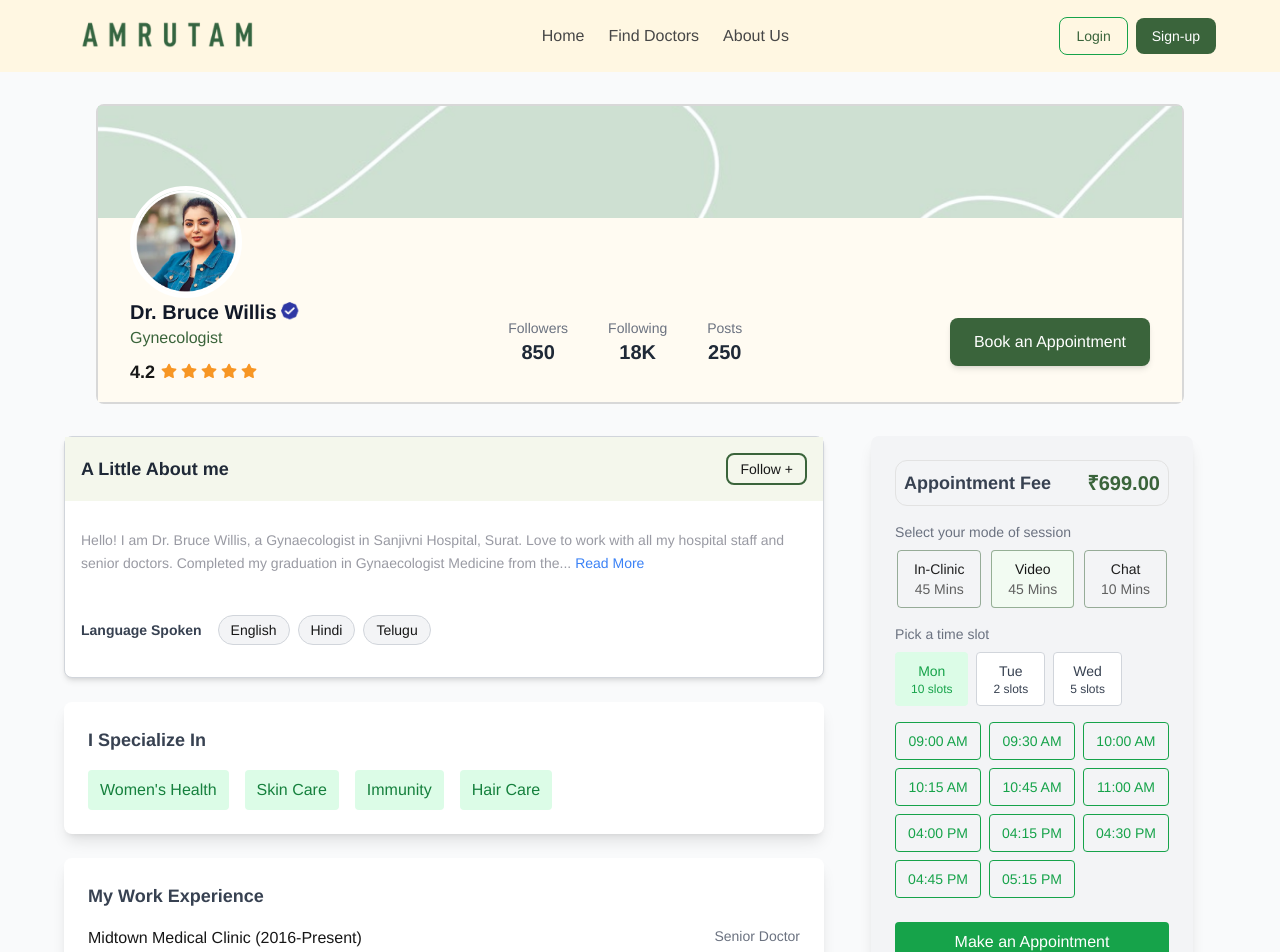
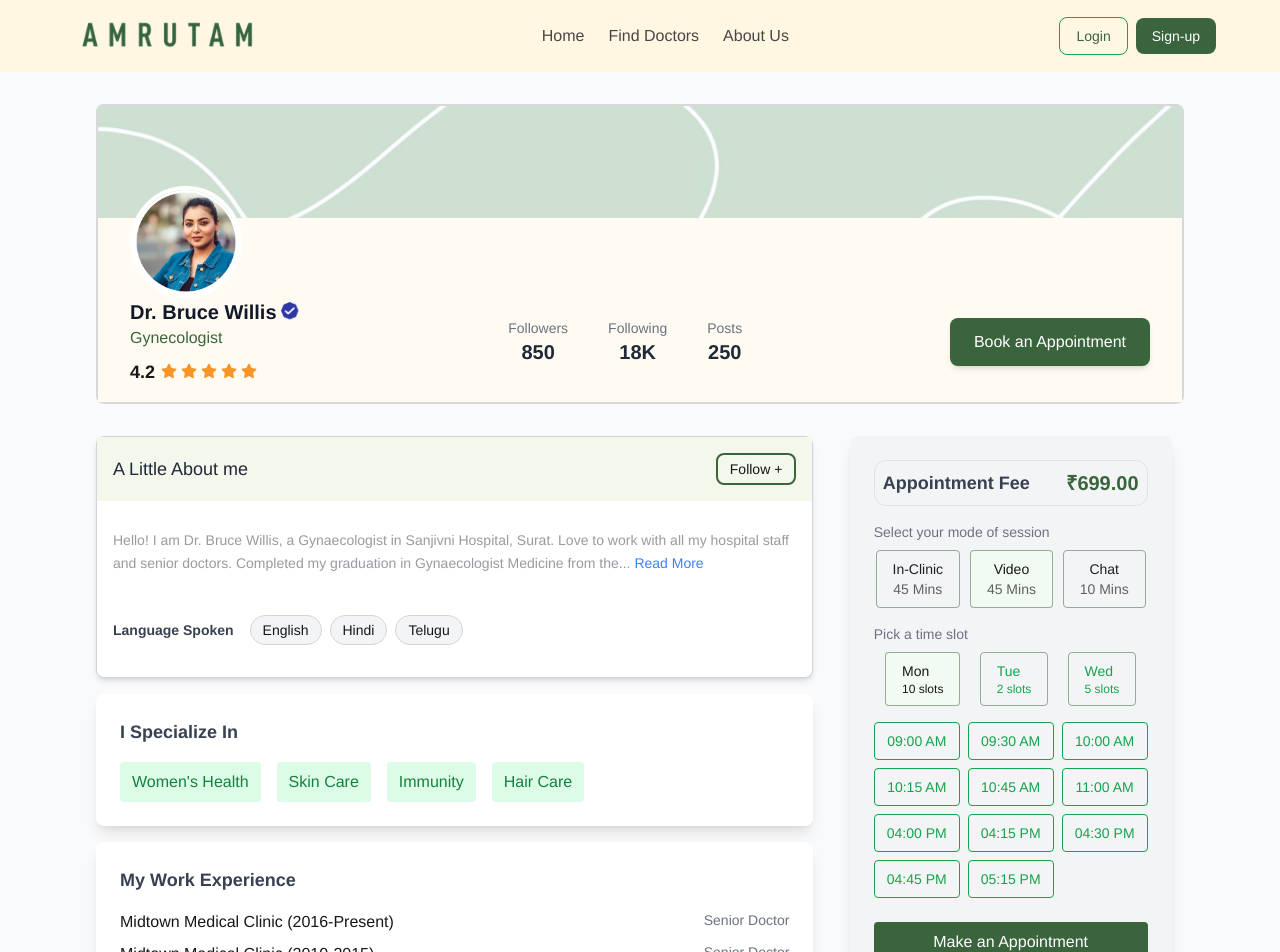
Before and after one commit to Algoture/Amrutam, a Next.js app: page / in a window 1280 px wide. Shown: the top 952 px of the page. Built offline with nearby package versions, Linux system fonts and the light colour scheme.

Commit message:
booking section updated

```diff
--- a/src/app/Components/AboutMeSection.tsx
+++ b/src/app/Components/AboutMeSection.tsx
@@ -4,7 +4,7 @@ const AboutMeSection = () => {
   return (
     <div className=" bg-white border border-gray-300 rounded-lg shadow-md">
       <div className="text-lg w-full p-4 bg-[#F4F7EC] flex items-center justify-between">
-        <h2 className="text-lg font-semibold text-gray-800">
+        <h2 className="text-lg text-gray-800">
           A Little About me
         </h2>
         <button className="flex items-center px-3 py-1 text-sm border-2 border-[#3A643B]  rounded-lg">
--- a/src/app/Components/BookingSection.tsx
+++ b/src/app/Components/BookingSection.tsx
@@ -78,15 +78,15 @@ const BookingSection: React.FC = () => {
 
       <div className="mt-4">
         <p className="text-gray-500 text-sm">Pick a time slot</p>
-        <div className="flex space-x-2 overflow-x-auto mt-2">
+        <div className="flex w-full justify-evenly gap-2 mt-2">
           {dates.map((date) => (
             <button
               key={date.day}
               onClick={() => handleDateChange(date.day)}
-              className={`px-4 py-2 rounded text-center font-medium text-sm ${
+              className={`flex flex-col cursor-pointer border-[#3A643B]  px-4 py-2 rounded border border-opacity-50 text-center font-medium text-sm ${
                 selectedDate === date.day
-                  ? "bg-green-100 text-green-600"
-                  : "bg-white border border-gray-300 text-gray-700"
+                  ? "bg-[#F2FBF2] border border-[#3A643B] "
+                  : "text-green-600"
               }`}
             >
               <div>{date.day.split(",")[0]}</div>
@@ -104,7 +104,7 @@ const BookingSection: React.FC = () => {
               onClick={() => handleSlotChange(slot)}
               className={`px-3 py-2 text-sm rounded border text-center font-medium ${
                 selectedSlot === slot
-                  ? "bg-green-600 text-white"
+                  ? "bg-act text-white"
                   : "border-green-600 text-green-600"
               }`}
             >
@@ -115,7 +115,7 @@ const BookingSection: React.FC = () => {
       </div>
 
       <button
-        className="w-full mt-6 px-4 py-2 bg-green-600 text-white rounded text-center font-medium"
+        className="w-full mt-6 px-4 py-2 bg-act text-white rounded text-center font-medium"
         disabled={!selectedSlot}
       >
         Make an Appointment
--- a/src/app/Doctor.tsx
+++ b/src/app/Doctor.tsx
@@ -13,8 +13,8 @@ const DoctorProfile: React.FC = () => {
       <Navbar />
       <div className="max-w-6xl mx-auto mt-6 space-y-6">
         <Profile />
-        <div className="grid grid-cols-1 lg:grid-cols-3 gap-6">
-          <div className="lg:col-span-2 space-y-6">
+        <div className="grid grid-cols-1 m-8 lg:grid-cols-3 gap-6">
+          <div className="lg:col-span-2 space-y-4">
             <AboutMeSection />
             <Specializations />
             <WorkExperience />
```
